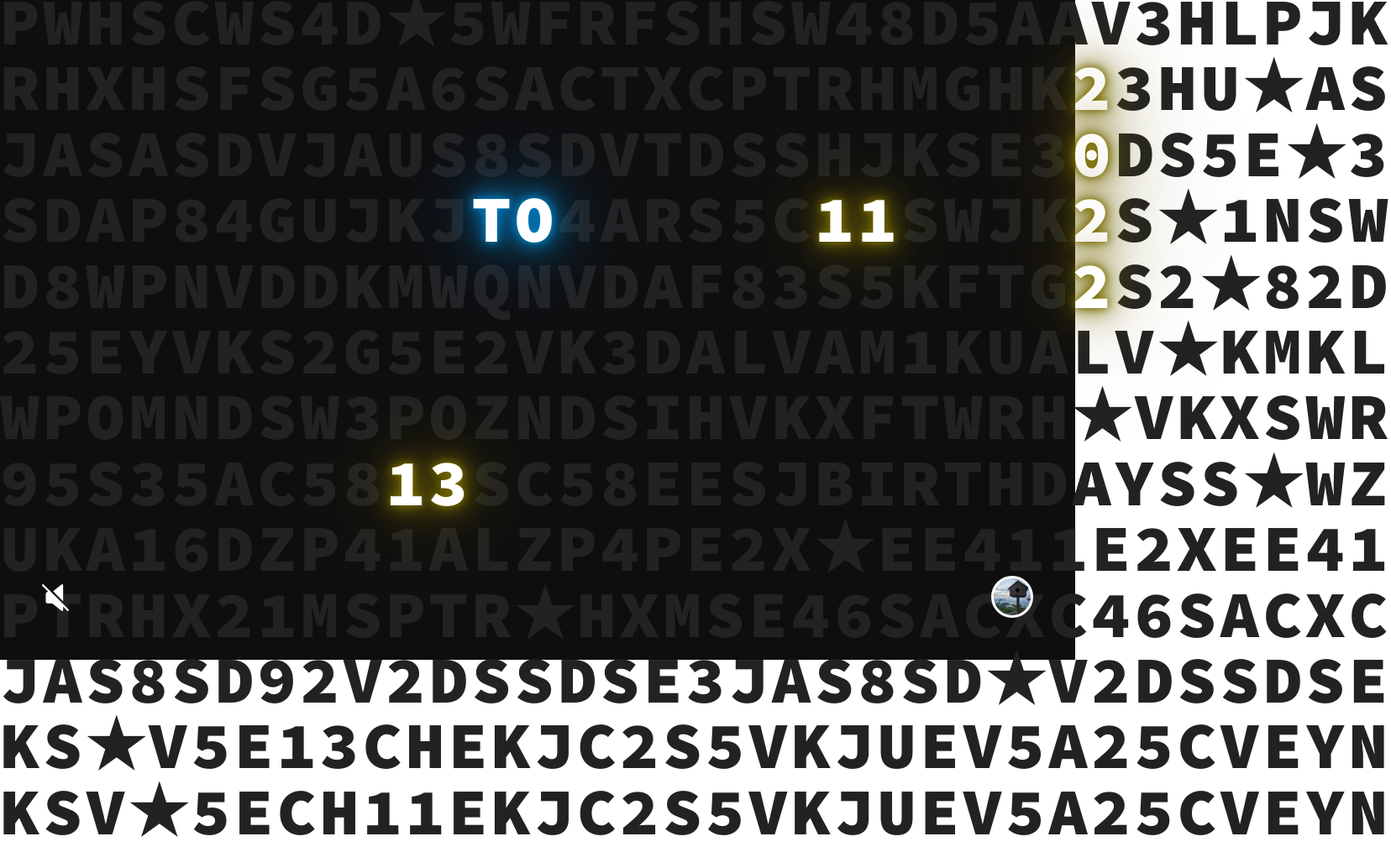
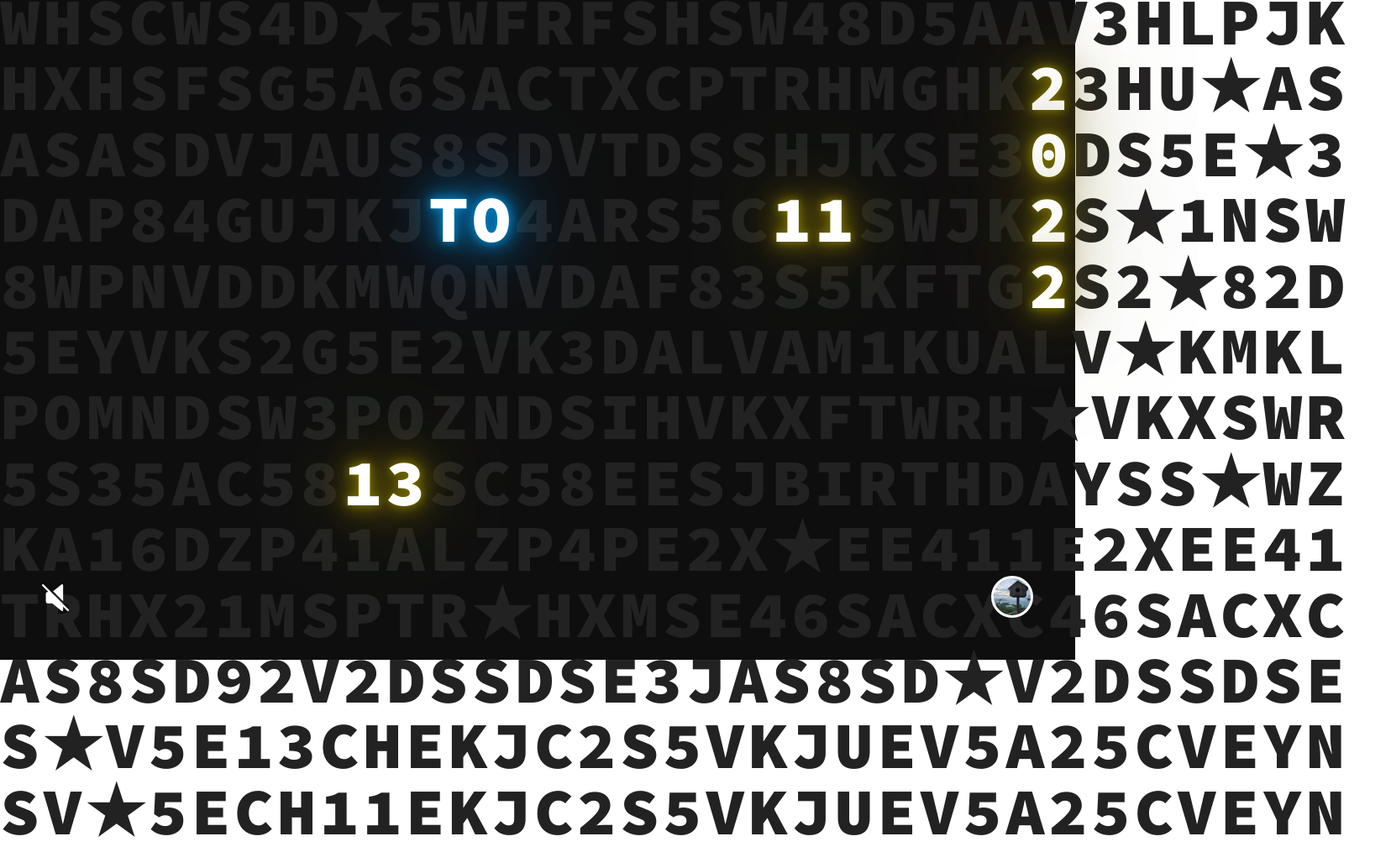
Before and after one commit to quangcony/hpbd, a plain HTML site: page home.html in a window 1280 px wide. Shown: the part 14-1029 px from the top of the page at 84% size, 1656 px wide, since content can reach past the window. Drawn offline with nearby package versions, Linux system fonts and the light colour scheme.

```diff
--- a/home.html
+++ b/home.html
@@ -17,19 +17,19 @@
         </audio>
       </div>
       <div class="container">
-        <h2>pwhscws4d★5wfrfshsw48d5aav3hlpjk</h2>
-        <h2>rhx<span class="text4">H</span>sfsg5a6sactxcptrhmghk<span class="text5">2</span>3hu★as</h2>
-        <h2>jas<span class="text4">A</span>sdvjaus8sdv<span>T</span>dsshjkse3<span class="text5">0</span>ds5e★3</h2>
-        <h2>sda<span class="text4">P</span>84gujkj<span class="text2">To</span>4a<span>R</span>s5c<span class="text5">11</span>swjk<span class="text5">2</span>s★1nsw</h2>
-        <h2>d8w<span class="text4">P</span>nvddkmwqnvd<span>A</span>f83s5kftg<span class="text5">2</span>s2★82d</h2>
-        <h2>25e<span class="text4">Y</span>vks2g5e2vk3<span>D</span>alvam1kualv★kmkl</h2>
-        <h2>wpomndsw3poznds<span>I</span>hvkxftwrh★vkxswr</h2>
-        <h2>95s35ac58<span class="text5">13</span>sc58<span>E</span>esj<span class="text3">Birthday</span>ss★wz</h2>
-        <h2>uka16dzp41alzp4<span>P</span>e2x★ee411e2xee41</h2>
-        <h2>ptrhx21msptr★hxmsE46sacxc46sacxc</h2>
-        <h2>jas8sd92v2dssdse3jas8sd★v2dssdse</h2>
-        <h2>ks★v5e13chekjc2s5vkjuev5a25cveyn</h2>
-        <h2>ksv★5ech11ekjc2s5vkjuev5a25cveyn</h2>
+        <h2>whscws4d★5wfrfshsw48d5aav3hlpjk</h2>
+        <h2>hx<span class="text4">H</span>sfsg5a6sactxcptrhmghk<span class="text5">2</span>3hu★as</h2>
+        <h2>as<span class="text4">A</span>sdvjaus8sdv<span>T</span>dsshjkse3<span class="text5">0</span>ds5e★3</h2>
+        <h2>da<span class="text4">P</span>84gujkj<span class="text2">To</span>4a<span>R</span>s5c<span class="text5">11</span>swjk<span class="text5">2</span>s★1nsw</h2>
+        <h2>8w<span class="text4">P</span>nvddkmwqnvd<span>A</span>f83s5kftg<span class="text5">2</span>s2★82d</h2>
+        <h2>5e<span class="text4">Y</span>vks2g5e2vk3<span>D</span>alvam1kualv★kmkl</h2>
+        <h2>pomndsw3poznds<span>I</span>hvkxftwrh★vkxswr</h2>
+        <h2>5s35ac58<span class="text5">13</span>sc58<span>E</span>esj<span class="text3">Birthday</span>ss★wz</h2>
+        <h2>ka16dzp41alzp4<span>P</span>e2x★ee411e2xee41</h2>
+        <h2>trhx21msptr★hxmsE46sacxc46sacxc</h2>
+        <h2>as8sd92v2dssdse3jas8sd★v2dssdse</h2>
+        <h2>s★v5e13chekjc2s5vkjuev5a25cveyn</h2>
+        <h2>sv★5ech11ekjc2s5vkjuev5a25cveyn</h2>
 
       </div>
     </section>
```
